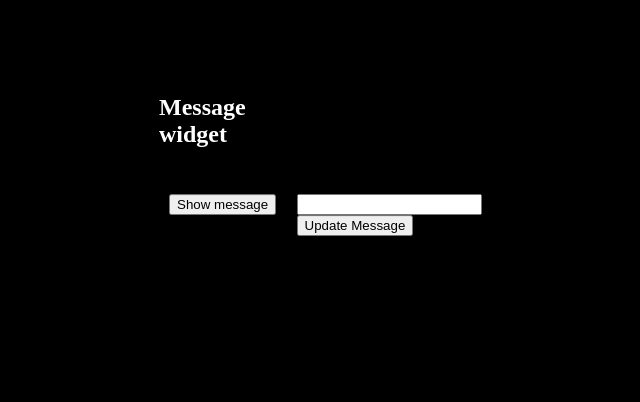
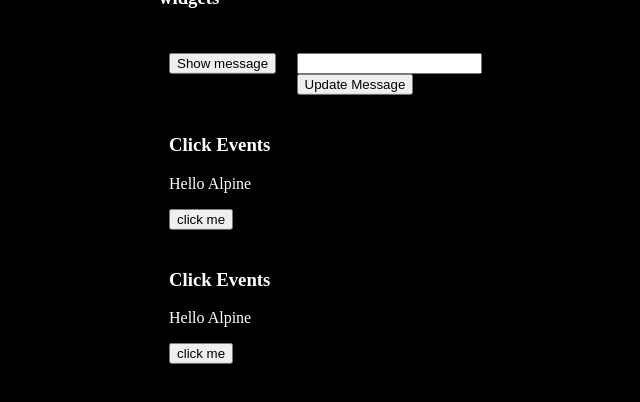
Before and after one commit to PeterManda19/alpinejs-widgets-intro, a plain HTML site: page index.html in a window 1280 px wide. Shown: the whole page, without its empty margins (417-1057 px from the left). Drawn offline with nearby package versions, Linux system fonts and the light colour scheme.

Commit message:
Click Events

```diff
--- a/index.html
+++ b/index.html
@@ -9,7 +9,7 @@
 </head>
 <body class="darkmode">
     <div class="grid-container center-div">
-        <h2>Message widget</h2>
+        <h3>Message widgets</h3>
         <div class="container">
             <div class="widget" x-data="{ message: '', enteredMessage: 'Peter' }">
                 <div class="widget-content">
@@ -27,6 +27,22 @@
             </div>
         </div>
 
+        <div class="widget" x-data="{ title: 'Hello Alpine' }">
+            <h3>Click Events</h3>
+            <div class="widget-content">
+                <p x-text="title"></p>
+                <button @click="title='Alpine Rocks!'">click me</button>
+            </div>
+        </div>
+
+        <div class="widget" x-data="{ title: 'Hello Alpine' }">
+            <h3>Click Events</h3>
+            <div class="widget-content">
+                <p x-text="title"></p>
+                <button @click="title='Alpine Rocks!'">click me</button>
+            </div>
+        </div>
+
     </div>
 
     <script src="https://cdn.jsdelivr.net/npm/alpinejs@2.8.0/dist/alpine.js" defer></script>
```
